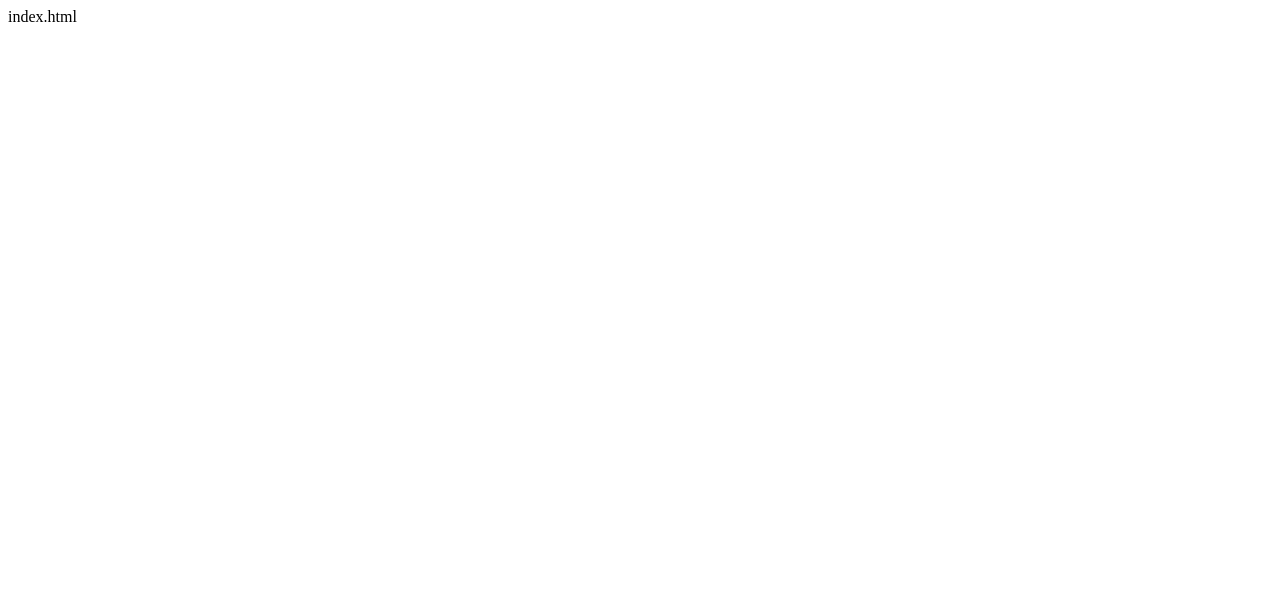
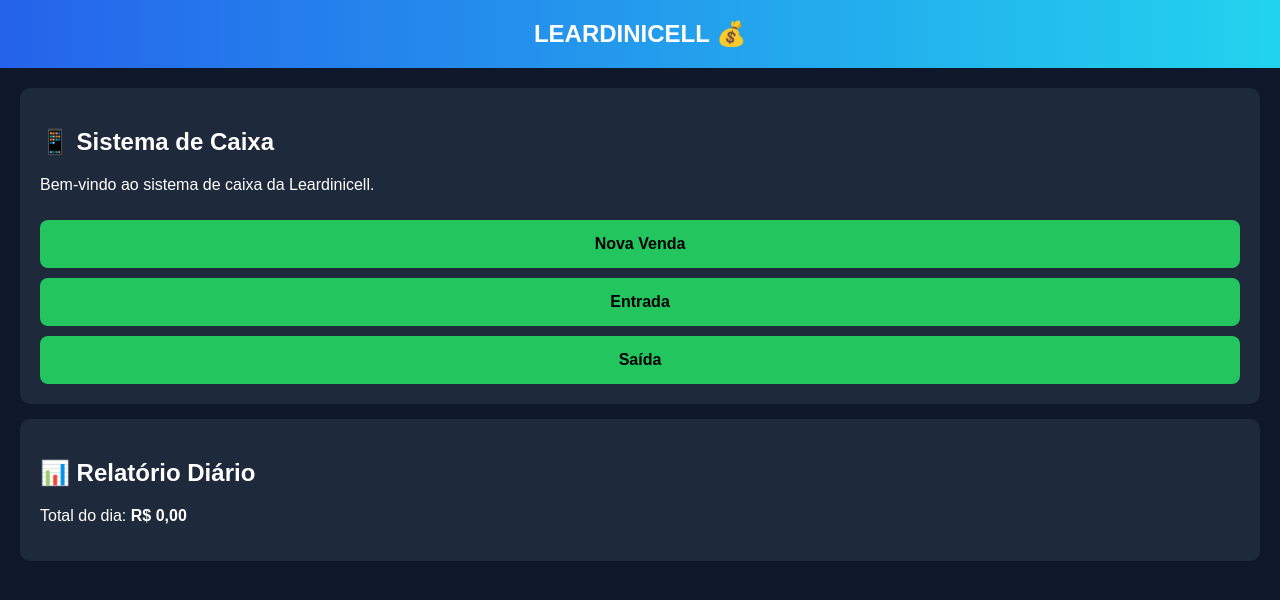
Before and after one commit to jefersonrodrigors-lgtm/leardinicell, a plain HTML site: page index.html in a window 1280 px wide. Drawn offline with Linux system fonts and the light colour scheme.

Commit message:
Add files via upload

```diff
--- a/index.html
+++ b/index.html
@@ -1 +1,69 @@
-index.html
+<!DOCTYPE html>
+<html lang="pt-br">
+<head>
+    <meta charset="UTF-8">
+    <title>Leardinicell - Sistema de Caixa</title>
+    <meta name="viewport" content="width=device-width, initial-scale=1.0">
+    <style>
+        body {
+            margin: 0;
+            font-family: Arial, sans-serif;
+            background: #0f172a;
+            color: #fff;
+        }
+        header {
+            background: linear-gradient(90deg, #2563eb, #22d3ee);
+            padding: 20px;
+            text-align: center;
+            font-size: 24px;
+            font-weight: bold;
+        }
+        main {
+            padding: 20px;
+        }
+        .card {
+            background: #1e293b;
+            padding: 20px;
+            border-radius: 10px;
+            margin-bottom: 15px;
+        }
+        button {
+            width: 100%;
+            padding: 15px;
+            border: none;
+            border-radius: 8px;
+            font-size: 16px;
+            font-weight: bold;
+            cursor: pointer;
+            background: #22c55e;
+            color: #000;
+            margin-top: 10px;
+        }
+        button:hover {
+            opacity: 0.9;
+        }
+    </style>
+</head>
+<body>
+
+<header>
+    LEARDINICELL 💰
+</header>
+
+<main>
+    <div class="card">
+        <h2>📱 Sistema de Caixa</h2>
+        <p>Bem-vindo ao sistema de caixa da Leardinicell.</p>
+        <button>Nova Venda</button>
+        <button>Entrada</button>
+        <button>Saída</button>
+    </div>
+
+    <div class="card">
+        <h2>📊 Relatório Diário</h2>
+        <p>Total do dia: <strong>R$ 0,00</strong></p>
+    </div>
+</main>
+
+</body>
+</html>
```
